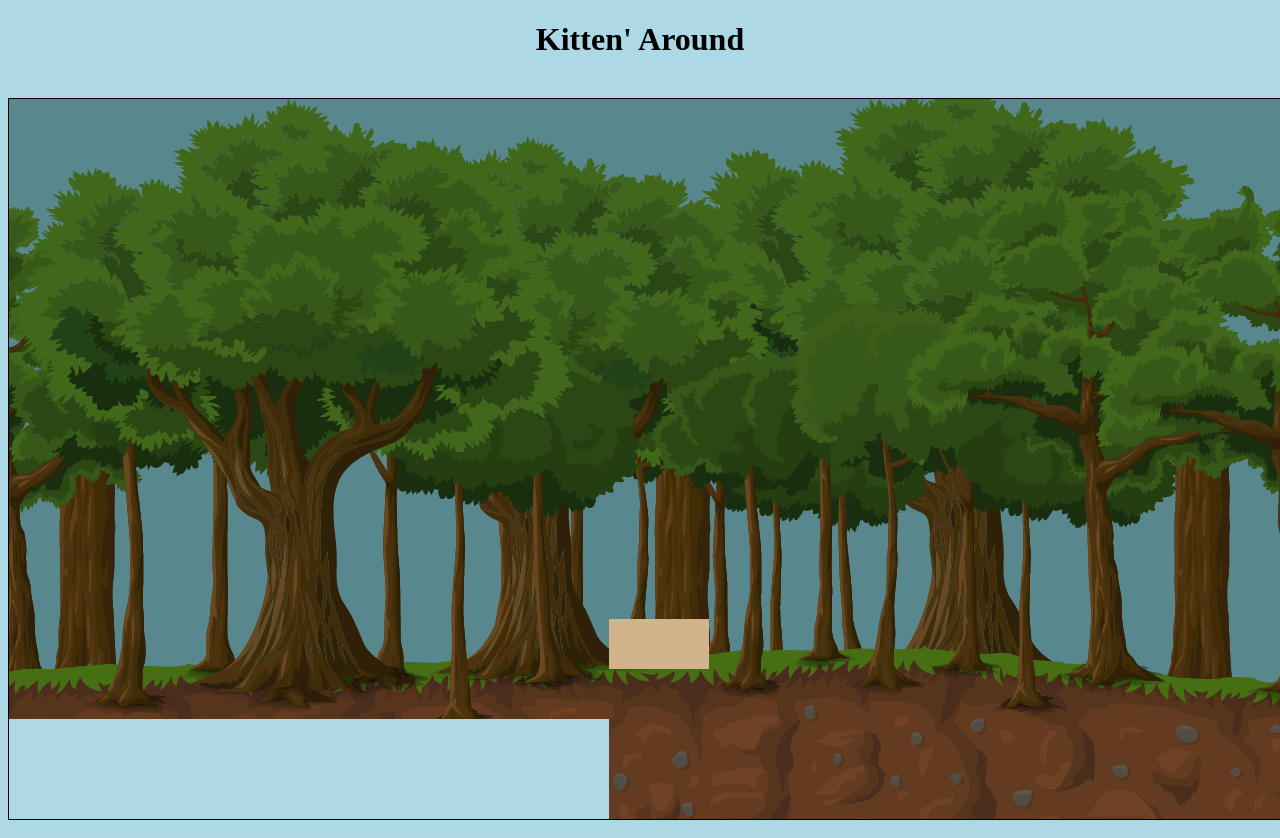
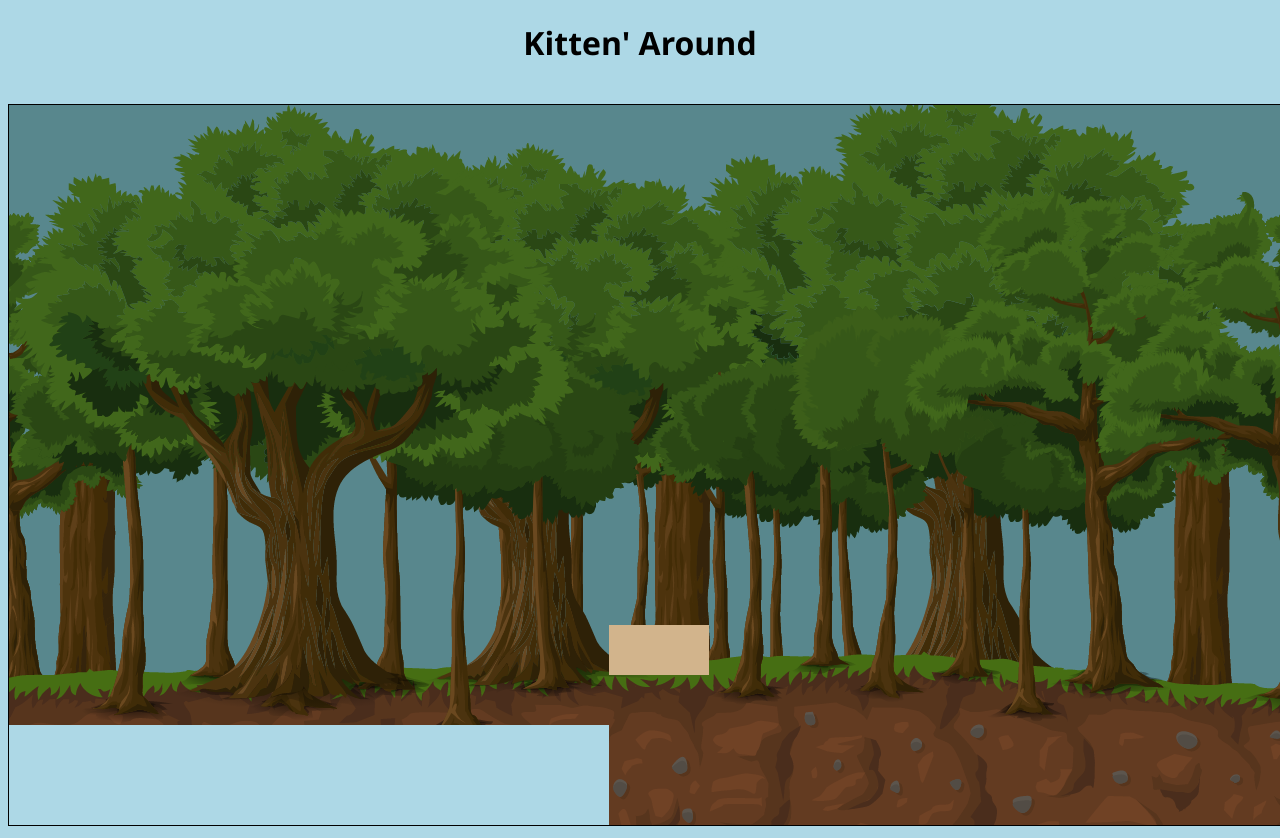
Before and after one commit to amandac3600/Kitten_Around, a website built with webpack: page index.html in a window 1280 px wide. Built offline with nearby package versions, Linux system fonts and the light colour scheme.

Commit message:
updated readme

```diff
--- a/src/index.scss
+++ b/src/index.scss
@@ -6,3 +6,8 @@ body {
 canvas {
   border: 1px solid black;
 }
+
+h1 {
+  font-family: 'Segoe UI', Tahoma, Geneva, Verdana, sans-serif;
+  font-weight: 900;
+}
```
Also changed, not shown: README.md, dist/main.css.
